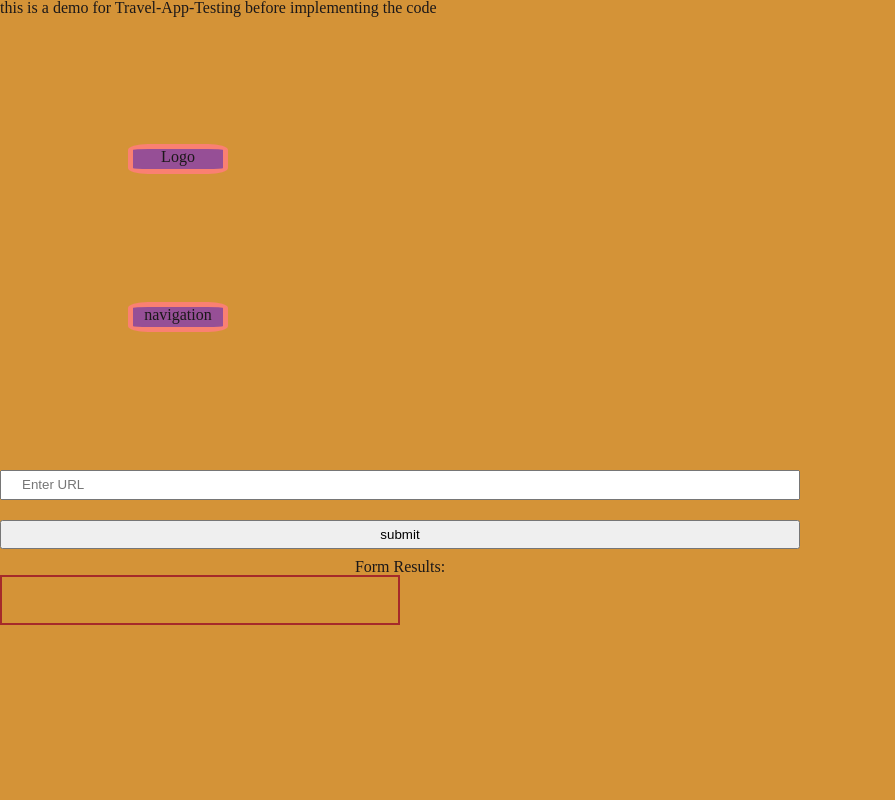
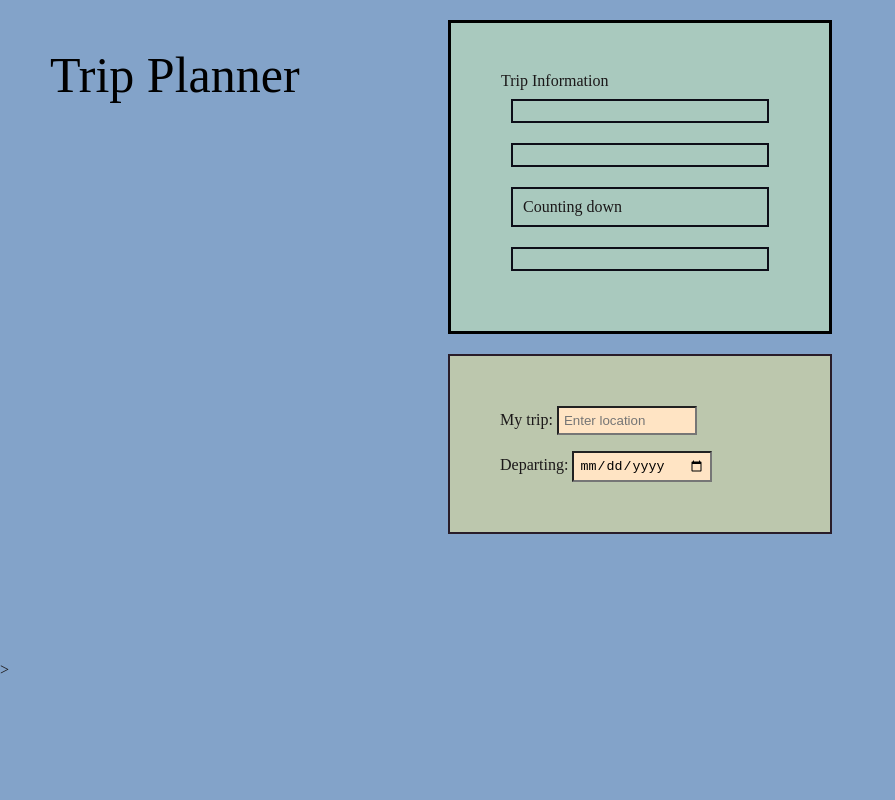
Before and after one commit to trangOsh/app_travel_project, a website built with webpack: page src/client/view/index.html in a window 1280 px wide. Shown: the whole page, without its empty margins (0-895 px from the left). Built offline with nearby package versions, Linux system fonts and the light colour scheme.

Commit message:
uninstall minicss and work on css and js

```diff
--- a/package.json
+++ b/package.json
@@ -25,8 +25,6 @@
     "cors": "^2.8.5",
     "dotenv": "^16.0.1",
     "express": "^4.18.1",
-    "mini-css-extract-plugin": "^2.6.1",
-    "terser-webpack-plugin": "^5.3.3",
     "webpack": "^5.73.0",
     "webpack-cli": "^4.10.0"
   },
@@ -38,7 +36,6 @@
     "css-loader": "^6.7.1",
     "html-webpack-plugin": "^5.5.0",
     "node-sass": "^7.0.1",
-    "optimize-css-assets-webpack-plugin": "^6.0.1",
     "sass-loader": "^13.0.0",
     "style-loader": "^3.3.1",
     "webpack-bundle-analyzer": "^4.5.0",
--- a/src/client/index.js
+++ b/src/client/index.js
@@ -3,7 +3,7 @@ import { handleSubmit } from './js/formHandler';
 import { checkForName } from './js/nameChecker';
 
 console.log(handleSubmit);
-alert("I EXIST");
+//alert("I EXIST");
 
 import './styles/base.scss';
 import './styles/form.scss';
@@ -11,7 +11,7 @@ import './styles/header.scss';
 import './styles/resets.scss';
 
 
-alert("I EXIST")
+//alert("I EXIST")
 export {
     handleSubmit, checkForName
 }
--- a/src/client/js/formHandler.js
+++ b/src/client/js/formHandler.js
@@ -10,7 +10,7 @@ function handleSubmit (event) {
         fetch('http://localhost:5006/test')
         .then(res => res.text())
         .then(function(res) {
-            //console.log(res)
+            console.log(res)
             document.getElementById('results').innerHTML = res.message
 
            //console.log(apiSource)
--- a/src/client/styles/base.scss
+++ b/src/client/styles/base.scss
@@ -4,45 +4,66 @@ body {
     flex-direction: column;
     min-height: 100vh;
     color: rgb(27, 24, 25);
-    background-color: rgb(212, 147, 55);
+    background-color: rgb(131, 163, 201);
+    font-size: 40px;
+}
+// h1 {
+//     font-size: 50px;
+//     height: 100px;
+//     width: 10%;
+//     align-content: center;
+// }
+// main {
+//     display:flex;
+// }
+.box {
+    width: 30%;
+    height: 30%;
+    border: solid black 3px;
+    margin: 20px auto;
+    padding:50px;
+}
+.container {
+   display: flex;
+   flex-direction: row-reverse;
+   justify-content: space-between;
+   justify-items: center;
 }
 
-main {
-    flex: 2;
+#results {
+    display:flex;
+    flex-direction:column;
+    flex-wrap: wrap;
+    background-color:rgb(169, 201, 190)
 }
 
-section {
-    max-width: 800px;
-    margin: 50px auto;
-    text-align:center;
+.smallbox {
+    border: solid 2px rgb(13, 13, 24);
+    margin:10px;
+    padding: 10px;
 }
-// $min-height:100vh;
-// body {
-//     display:flex;
-//     flex-direction:column;
-//     min-height:$min-height;
+
+
+// main {
+//     flex:2;
 // }
+// #results {
+//     padding: 5px purple;
+//     width: 50%;
+//     height: 50px;
+//     color: green;
+//     font-size:100%;
+//     border: 2px solid brown;
 
-main {
-    flex:2;
-}
-#results {
-    padding: 5px purple;
-    width: 50%;
-    height: 50px;
-    color: green;
-    font-size:100%;
-    border: 2px solid brown;
-
-    text-align: center;
-}
-.box {
-    border: 5px solid black;
-    width: 40%;
-    height:40px;
-    padding: 5px;
-    margin:10px;
-    background-color: pink;
-    font-size: 30px;
-    border-radius: 10px;
-}
+//     text-align: center;
+// }
+// .box {
+//     border: 5px solid black;
+//     width: 40%;
+//     height:40px;
+//     padding: 5px;
+//     margin:10px;
+//     background-color: pink;
+//     font-size: 30px;
+//     border-radius: 10px;
+// }
--- a/src/client/styles/form.scss
+++ b/src/client/styles/form.scss
@@ -3,12 +3,42 @@ form {
     border: 1px solid #545454;
     border-radius: 3px;
     padding: 40px;
-    margin: yellow 30px;
+    margin: rgb(255, 0, 255) 30px;
+    align-items: center;
+    position: relative;
 }
 
-input {
-    padding: 5px 20px;
-    width: 100%;
-    line-height: 16px;
-    margin: 10px 0;
+// input {
+//     padding: 5px 20px;
+//     width: 50%;
+//     line-height: 16px;
+//     margin: 10px 0;
+//     align-items: center;
+//     position: relative;
+// }
+
+#location {
+   background-color: bisque;
+   padding: 5px;
+   width: 50%;
+   position:relative;
+   align-content: center;
 }
+
+
+#date {
+    background-color: bisque;
+    padding: 5px;
+    width: 50%;
+    position:relative;
+}
+
+#enter {
+    background: rgb(188, 199, 173);
+    border: solid 2px rgb(41, 29, 41);
+    width: 30%;
+    height:40%;
+    position:relative;
+    margin-bottom: 10%;
+    float: center;
+}
--- a/src/client/styles/header.scss
+++ b/src/client/styles/header.scss
@@ -1,19 +1,32 @@
-header {
-    display: flex;
-    justify-content: space-between;
-    padding: 10px 40px;
+// header {
+//     display: flex;
+//     justify-content: space-between;
+//     padding: 10px 40px;
+// }
+
+// .logo, .navigation {
+
+//     margin: 10%;
+//     border: 5px solid salmon;
+//     width: 100px;
+//     height:30px;
+//     background-color: rgb(150, 79, 150);
+//     border-radius: 20%;
+//     text-align: center;
+//     position:relative;
+//     font-size: 100%;
+
+// }
+#header {
+    font-size:50px;
+    align-items:stretch;
+    color:black;
+    width: 50%;
+    height: 50px;
+    position:absolute;
+    border: 2px purple;
+    padding:20px;
+    align-items: center;
+    margin:auto;
+    padding:50px;
 }
-
-.logo, .navigation {
-
-    margin: 10%;
-    border: 5px solid salmon;
-    width: 100px;
-    height:30px;
-    background-color: rgb(150, 79, 150);
-    border-radius: 20%;
-    text-align: center;
-    position:relative;
-    font-size: 100%;
-
-}
--- a/src/client/view/index.html
+++ b/src/client/view/index.html
@@ -8,32 +8,29 @@
 
     <body>
 
-        <header>
-            <h1> this is a demo for Travel-App-Testing before implementing the code</h1>
-            <div class="logo">
-                Logo
-            </div>
-            <div class="navigation">
-                navigation
-            </div>
-        </header>
+       <div id="container">
 
-        <main>
-            <section>
-                <form class="Input" onsubmit="return Client.handleSubmit(event)">
-                    <input id="name" type="text" name="input" value="" onblur="" placeholder="Enter URL">
-                    <input id="submit" type="submit" name="" value="submit" onclick="return Client.handleSubmit(event)" onsubmit="return handleSubmit(event)">
-                </form>
-            </section>
-
-            <section>
-                <div id=result_header>Form Results:</div>
-                <div id="results">
+        <div class="header box" id="header">Trip Planner</div>
+        <div class="box" id="results">Trip Information
+            <div class="smallbox"id="destination"></div>
+            <div class="smallbox" id="departing"></div>
+            <div class="smallbox" id="counting-down">Counting down</div>
+            <div class="smallbox" id="place-photo"></div>
+        </div>
+        <div class="box input" id="enter">
+            <form>
+             <label>My trip: </label>
+             <input id="location" type="text" name="location" placeholder="Enter location">
+             <br><br>
+             <label>Departing: </label>
+             <input id="date" type="date" name="date">
+            </form>
 
 
-                </div>
-            </section>
-        </main>
+        </div>
+       </div>>
+
+
 
         <footer>
 
```
Also changed, not shown: webpack.prod.js (+13 -13 lines), 1 other file.
